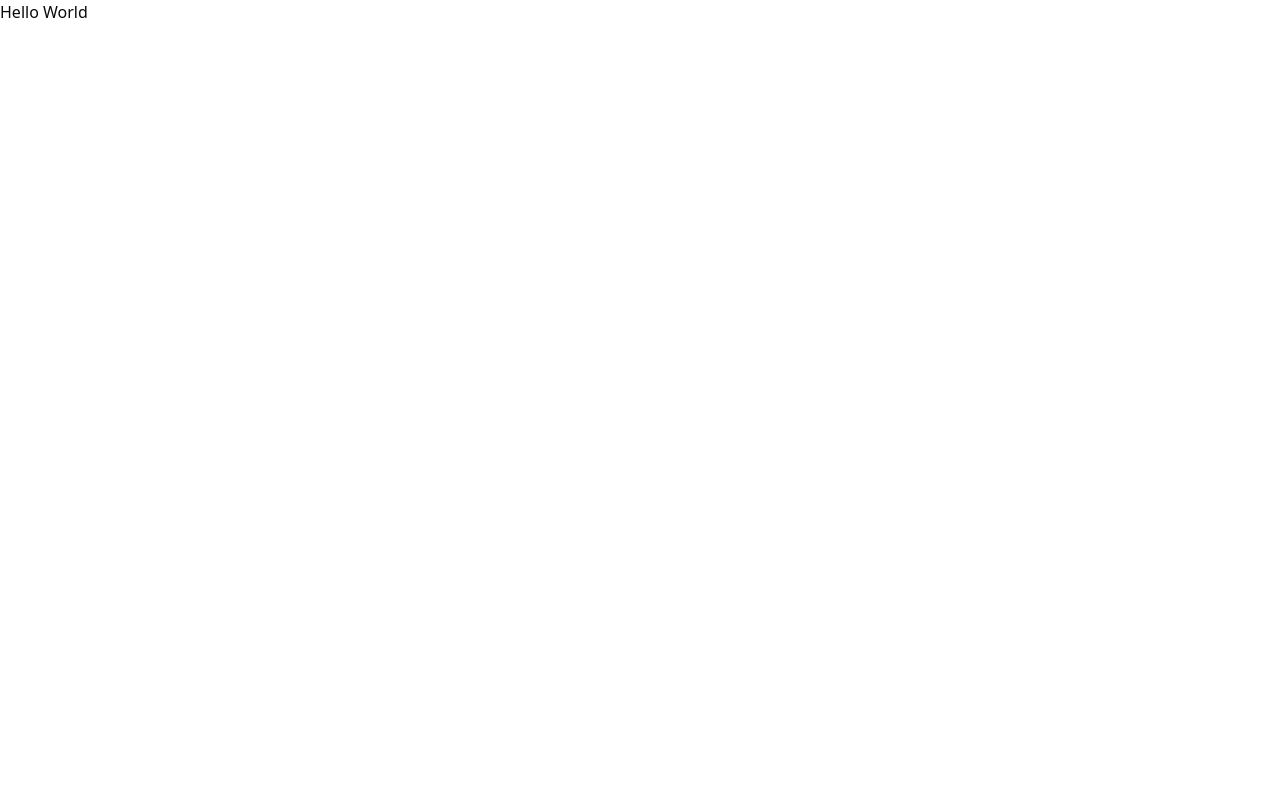
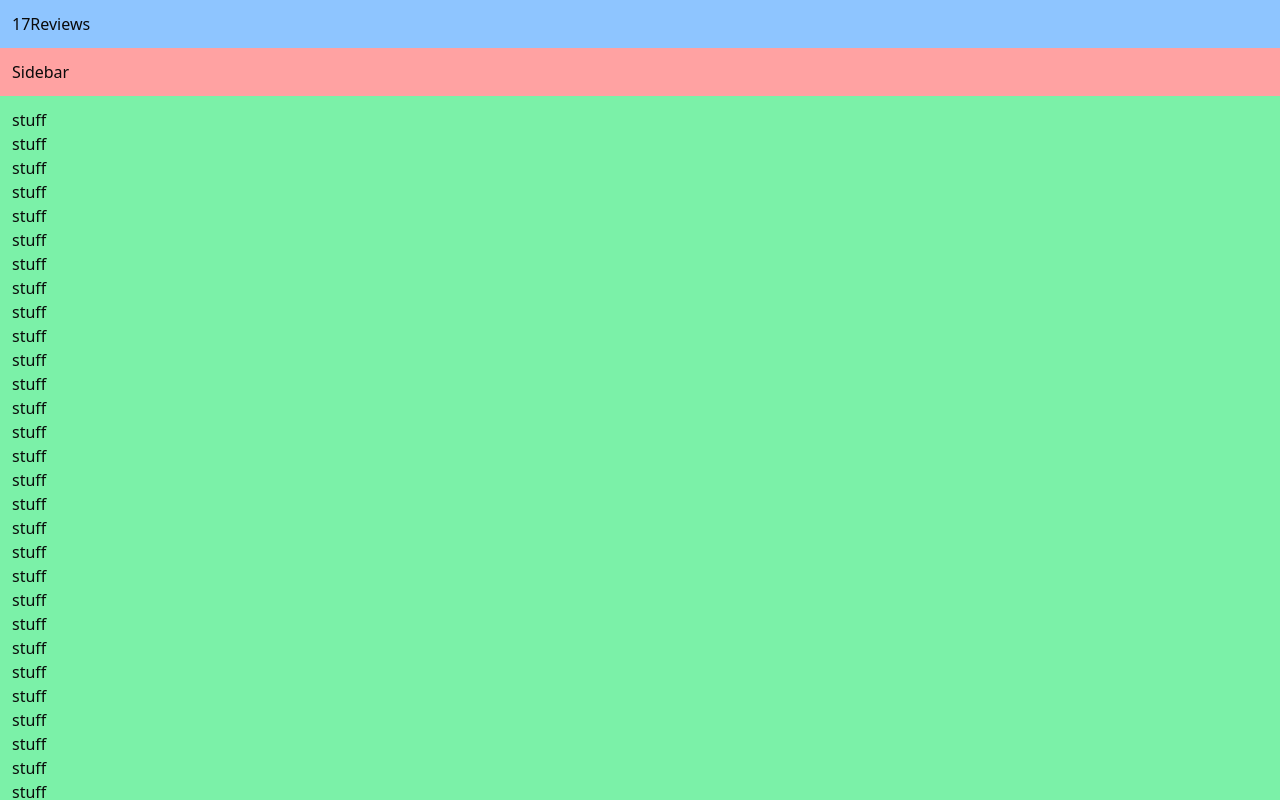
Before and after one commit to astegmaier/playground-shadcn-sidebar, a React (Vite) app: page / in a window 1280 px wide. Shown: the top 800 px of the page. Built offline with nearby package versions, Linux system fonts and the light colour scheme.

Commit message:
Get basic elements on the page.

```diff
--- a/src/App.tsx
+++ b/src/App.tsx
@@ -1,5 +1,13 @@
+import { BigList } from "./BigList"
+
 export const App = () => {
   return (
-    <h1>Hello World</h1>
+    <div className="flex-col">
+      <div className="p-3 bg-blue-300">
+        17Reviews
+      </div>
+      <div className="p-3 bg-red-300">Sidebar</div>
+      <div className="p-3 bg-green-300"><BigList /></div>
+    </div>
   )
 }
--- /dev/null
+++ b/src/BigList.tsx
@@ -0,0 +1,12 @@
+export const BigList = () => {
+    const stuff = Array(1000).fill("stuff");
+    return (
+      <ul>
+        {stuff.map((item, index) => (
+          <li key={index}>
+            {item}
+          </li>
+        ))}
+      </ul>
+    )
+  }
```
